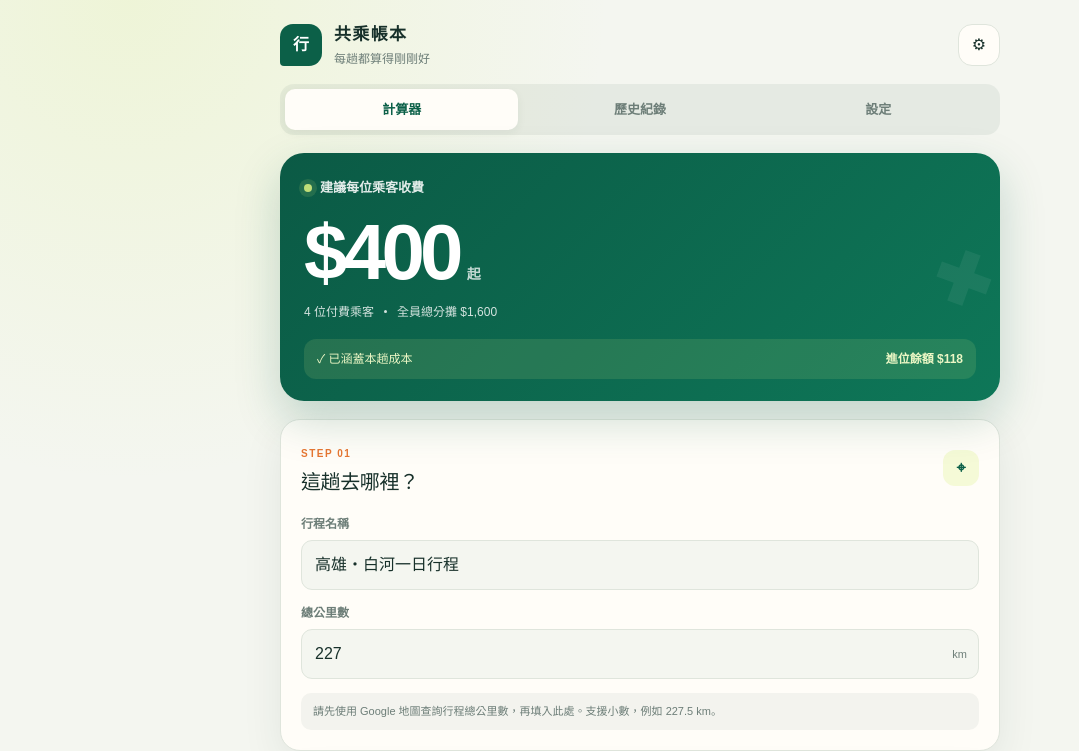
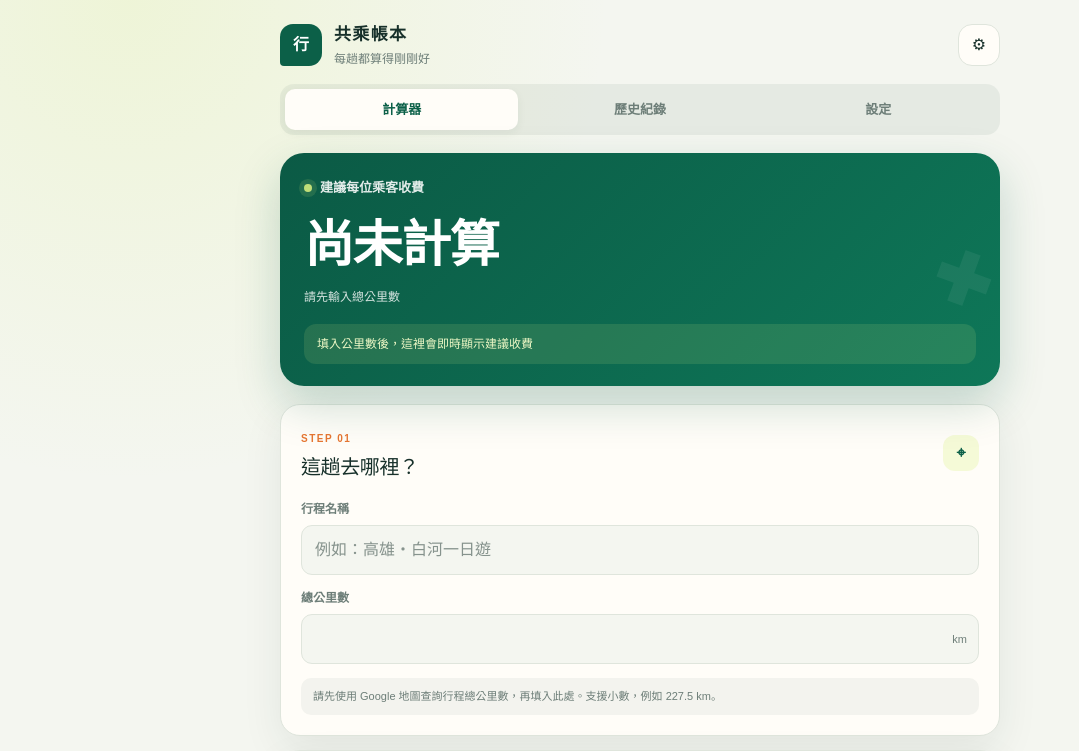
Before and after one commit to autoscotland/carpool-fare-calculator, a Next.js app: page / in a window 1280 px wide. Shown: the top 751 px of the page, without its empty margins (0-1079 px from the left). Built offline with nearby package versions, Linux system fonts and the light colour scheme.

Commit message:
Add blank trip defaults and sticky fare result

```diff
--- a/app/globals.css
+++ b/app/globals.css
@@ -51,12 +51,41 @@ main { width: min(100%, 760px); margin: 0 auto; min-height: 100vh; padding: 0 20
 .pulse { width: 8px; height: 8px; border-radius: 50%; background: var(--lime); box-shadow: 0 0 0 5px rgba(217, 239, 128, .14); }
 .price { font-size: clamp(52px, 15vw, 78px); line-height: 1; font-weight: 900; letter-spacing: -.06em; margin: 15px 0 12px; }
 .price small { font-size: 14px; margin-left: 8px; letter-spacing: 0; opacity: .75; }
+.price.pending { font-size: clamp(34px, 10vw, 50px); letter-spacing: -.03em; margin-block: 22px 18px; }
 .hero-meta { display: flex; align-items: center; gap: 10px; font-size: 12px; opacity: .82; }
 .hero-meta i { width: 3px; height: 3px; background: white; border-radius: 50%; }
 .coverage { margin-top: 18px; padding: 11px 13px; display: flex; justify-content: space-between; gap: 10px; border-radius: 12px; font-size: 12px; }
 .coverage.safe { color: #ecf7c5; background: rgba(217, 239, 128, .12); }
 .coverage.warn { color: #ffe4d2; background: rgba(230, 118, 50, .18); }
+.coverage.pending { color: #ecf7c5; background: rgba(217, 239, 128, .12); }
 .coverage b { font-weight: 800; }
+.floating-result {
+  position: fixed;
+  top: env(safe-area-inset-top, 0px);
+  left: 50%;
+  z-index: 50;
+  width: min(calc(100% - 24px), 736px);
+  min-height: 64px;
+  padding: 10px 16px;
+  display: flex;
+  align-items: center;
+  justify-content: space-between;
+  gap: 16px;
+  color: white;
+  background: linear-gradient(135deg, #0b5a45, #0e7758);
+  border: 1px solid rgba(255, 255, 255, .16);
+  border-radius: 0 0 16px 16px;
+  box-shadow: 0 12px 30px rgba(12, 96, 72, .25);
+  opacity: 0;
+  pointer-events: none;
+  transform: translate(-50%, calc(-100% - 12px));
+  transition: opacity .18s ease, transform .18s ease;
+}
+.floating-result.visible { opacity: 1; pointer-events: auto; transform: translate(-50%, 0); }
+.floating-result span { display: flex; flex-direction: column; align-items: flex-start; gap: 3px; text-align: left; }
+.floating-result b { font-size: 13px; }
+.floating-result small { color: rgba(255, 255, 255, .72); font-size: 10px; }
+.floating-result strong { color: var(--lime); font-size: 24px; letter-spacing: -.03em; white-space: nowrap; }
 .card, .summary-card { background: var(--card); border: 1px solid var(--line); border-radius: 20px; padding: 20px; margin-bottom: 14px; box-shadow: var(--shadow); }
 .section-heading { display: flex; justify-content: space-between; align-items: center; margin-bottom: 18px; }
 .section-heading small { color: var(--orange); font-weight: 900; font-size: 10px; letter-spacing: .15em; }
--- a/app/page.tsx
+++ b/app/page.tsx
@@ -1,6 +1,6 @@
 "use client";
 
-import { useEffect, useMemo, useState } from "react";
+import { useEffect, useMemo, useRef, useState } from "react";
 import { findEtcRoute, type EtcNetwork, type EtcRoute } from "../lib/etc";
 
 type Mode = "owner" | "everyone" | "fuel";
@@ -10,7 +10,7 @@ type Trip = {
   id: string;
   name: string;
   route: string;
-  distance: number;
+  distance: number | "";
   mode: Mode;
   rate: number;
   efficiency: number;
@@ -28,14 +28,14 @@ type Trip = {
 
 const demo: Trip = {
   id: "current",
-  name: "高雄・白河一日行程",
-  route: "高雄 → 火山碧雲寺 → 東山孚佑宮 → 高雄",
-  distance: 227,
+  name: "",
+  route: "",
+  distance: "",
   mode: "everyone",
   rate: 6,
   efficiency: 9,
   fuelPrice: 31.3,
-  etcEstimate: 120,
+  etcEstimate: 0,
   etcActual: "",
   parking: 0,
   other: 0,
@@ -60,11 +60,16 @@ const ceilTo = (value: number, unit: RoundTo) =>
   unit ? Math.ceil(value / unit) * unit : Math.ceil(value);
 
 export function calculateTrip(trip: Trip) {
+  const hasDistance =
+    trip.distance !== "" &&
+    Number.isFinite(Number(trip.distance)) &&
+    Number(trip.distance) > 0;
+  const distance = hasDistance ? Number(trip.distance) : 0;
   const etc = trip.etcActual === "" ? trip.etcEstimate : trip.etcActual;
   const mileage =
     trip.mode === "fuel"
-      ? (trip.distance / Math.max(trip.efficiency, 0.1)) * trip.fuelPrice
-      : trip.distance * trip.rate;
+      ? (distance / Math.max(trip.efficiency, 0.1)) * trip.fuelPrice
+      : distance * trip.rate;
   const subtotal = mileage + etc + trip.parking + trip.other;
   const total = subtotal;
   const eligible =
@@ -89,7 +94,7 @@ export function calculateTrip(trip: Trip) {
   const collected = shares.reduce((sum, person) => sum + person.suggested, 0);
   const driverShare = trip.mode === "everyone" ? total * (driverWeight / weightTotal) : Math.max(0, total - collected);
   const driverSuggested = trip.mode === "everyone" ? ceilTo(driverShare, trip.roundTo) : 0;
-  return { etc, mileage, subtotal, total, eligible, shares, collected, driverShare, driverSuggested, margin: collected + driverSuggested - total };
+  return { hasDistance, etc, mileage, subtotal, total, eligible, shares, collected, driverShare, driverSuggested, margin: collected + driverSuggested - total };
 }
 
 function NumberField({
@@ -138,14 +143,25 @@ export default function Home() {
   const [etcEnd, setEtcEnd] = useState("");
   const [etcRoundTrip, setEtcRoundTrip] = useState(true);
   const [etcRoute, setEtcRoute] = useState<EtcRoute | null>(null);
+  const [showStickyResult, setShowStickyResult] = useState(false);
+  const heroRef = useRef<HTMLElement>(null);
   const result = useMemo(() => calculateTrip(trip), [trip]);
+  const modeLabel = trip.mode === "everyone" ? "全員平均" : trip.mode === "owner" ? "車主保本" : "純油資";
+  const suggestedFare = result.shares[0]?.suggested || 0;
 
   useEffect(() => {
     const saved = localStorage.getItem("carpool-state");
+    const storageVersion = localStorage.getItem("carpool-schema-version");
     const savedHistory = localStorage.getItem("carpool-history");
     const savedTheme = localStorage.getItem("carpool-theme") as typeof theme | null;
     queueMicrotask(() => {
-      if (saved) setTrip({ ...demo, ...JSON.parse(saved), id: "current", mode: "everyone" });
+      if (storageVersion === "5" && saved) {
+        const restored = JSON.parse(saved);
+        setTrip({ ...demo, ...restored, id: "current" });
+      } else {
+        setTrip({ ...demo });
+        localStorage.setItem("carpool-schema-version", "5");
+      }
       if (savedHistory) setHistory(JSON.parse(savedHistory));
       if (savedTheme) setTheme(savedTheme);
     });
@@ -161,6 +177,17 @@ export default function Home() {
     document.documentElement.dataset.theme = theme;
     localStorage.setItem("carpool-theme", theme);
   }, [theme]);
+
+  useEffect(() => {
+    const hero = heroRef.current;
+    if (!hero || typeof IntersectionObserver === "undefined") return;
+    const observer = new IntersectionObserver(
+      ([entry]) => setShowStickyResult(!entry.isIntersecting),
+      { threshold: 0 },
+    );
+    observer.observe(hero);
+    return () => observer.disconnect();
+  }, [tab]);
 
   const update = <K extends keyof Trip>(key: K, value: Trip[K]) =>
     setTrip((current) => ({ ...current, [key]: value }));
@@ -198,7 +225,6 @@ export default function Home() {
   const shareText = (full = false) => {
     const lines = [
       "🚗 共乘車資分攤",
-      `行程：${trip.name || trip.route || "本次行程"}`,
       `總里程：${trip.distance} 公里`,
       `ETC：${money(Number(result.etc))}`,
       `停車：${money(trip.parking)}`,
@@ -206,6 +232,7 @@ export default function Home() {
       "",
       `本次每位乘客：${money(result.shares[0]?.suggested || 0)} 起`,
     ];
+    if (trip.name || trip.route) lines.splice(1, 0, `行程：${trip.name || trip.route}`);
     if (full) {
       lines.splice(3, 0, `里程費：${money(result.mileage)}`, `總交通成本：${money(result.total)}`);
       if (result.shares.some((person) => person.weight !== 100)) {
@@ -253,25 +280,41 @@ export default function Home() {
         <button className={tab === "settings" ? "active" : ""} onClick={() => setTab("settings")}>設定</button>
       </nav>
 
+      <button
+        className={`floating-result ${showStickyResult && tab === "calculator" ? "visible" : ""}`}
+        onClick={() => heroRef.current?.scrollIntoView({ behavior: "smooth", block: "start" })}
+        aria-label="回到完整收費結果"
+        aria-hidden={!showStickyResult || tab !== "calculator"}
+        tabIndex={showStickyResult && tab === "calculator" ? 0 : -1}
+        data-testid="sticky-result"
+      >
+        <span><b>建議每位收費</b><small>{modeLabel}</small></span>
+        <strong>{result.hasDistance ? `NT$${Math.round(suggestedFare).toLocaleString("zh-TW")}` : "尚未計算"}</strong>
+      </button>
+
       {tab === "calculator" && (
         <>
-          <section className="hero-card">
+          <section className="hero-card" ref={heroRef} id="fare-result">
             <div className="hero-label"><span className="pulse" /> 建議每位乘客收費</div>
-            <div className="price">{money(result.shares[0]?.suggested || 0)}<small>起</small></div>
+            <div className={`price ${result.hasDistance ? "" : "pending"}`}>
+              {result.hasDistance ? <>{money(suggestedFare)}<small>起</small></> : "尚未計算"}
+            </div>
             <div className="hero-meta">
-              <span>{result.eligible} 位付費乘客</span><i />
-              <span>{trip.mode === "everyone" ? `全員總分攤 ${money(result.collected + result.driverSuggested)}` : `預估收款 ${money(result.collected)}`}</span>
+              {result.hasDistance ? <><span>{result.eligible} 位付費乘客</span><i />
+                <span>{trip.mode === "everyone" ? `全員總分攤 ${money(result.collected + result.driverSuggested)}` : `預估收款 ${money(result.collected)}`}</span></> : <span>請先輸入總公里數</span>}
             </div>
-            <div className={`coverage ${result.margin >= 0 ? "safe" : "warn"}`}>
-              {result.margin >= 0 ? "✓ 已涵蓋本趟成本" : `尚差 ${money(Math.abs(result.margin))}`}
-              <b>{result.margin >= 0 ? `進位餘額 ${money(result.margin)}` : "請調高費率"}</b>
+            <div className={`coverage ${result.hasDistance ? (result.margin >= 0 ? "safe" : "warn") : "pending"}`}>
+              {result.hasDistance ? <>
+                {result.margin >= 0 ? "✓ 已涵蓋本趟成本" : `尚差 ${money(Math.abs(result.margin))}`}
+                <b>{result.margin >= 0 ? `進位餘額 ${money(result.margin)}` : "請調高費率"}</b>
+              </> : "填入公里數後，這裡會即時顯示建議收費"}
             </div>
           </section>
 
           <section className="card">
             <div className="section-heading"><div><small>STEP 01</small><h2>這趟去哪裡？</h2></div><span className="step-icon">⌖</span></div>
             <label className="field full"><span>行程名稱</span><input value={trip.name} onChange={(e) => update("name", e.target.value)} placeholder="例如：高雄・白河一日遊" /></label>
-            <NumberField label="總公里數" value={trip.distance} onChange={(v) => update("distance", Number(v))} suffix="km" step={0.1} />
+            <NumberField label="總公里數" value={trip.distance} onChange={(v) => update("distance", v)} suffix="km" step={0.1} />
             <div className="api-note">請先使用 Google 地圖查詢行程總公里數，再填入此處。支援小數，例如 227.5 km。</div>
           </section>
 
```
Also changed, not shown: 1 other file (tests, documents, lock files or other folders).
